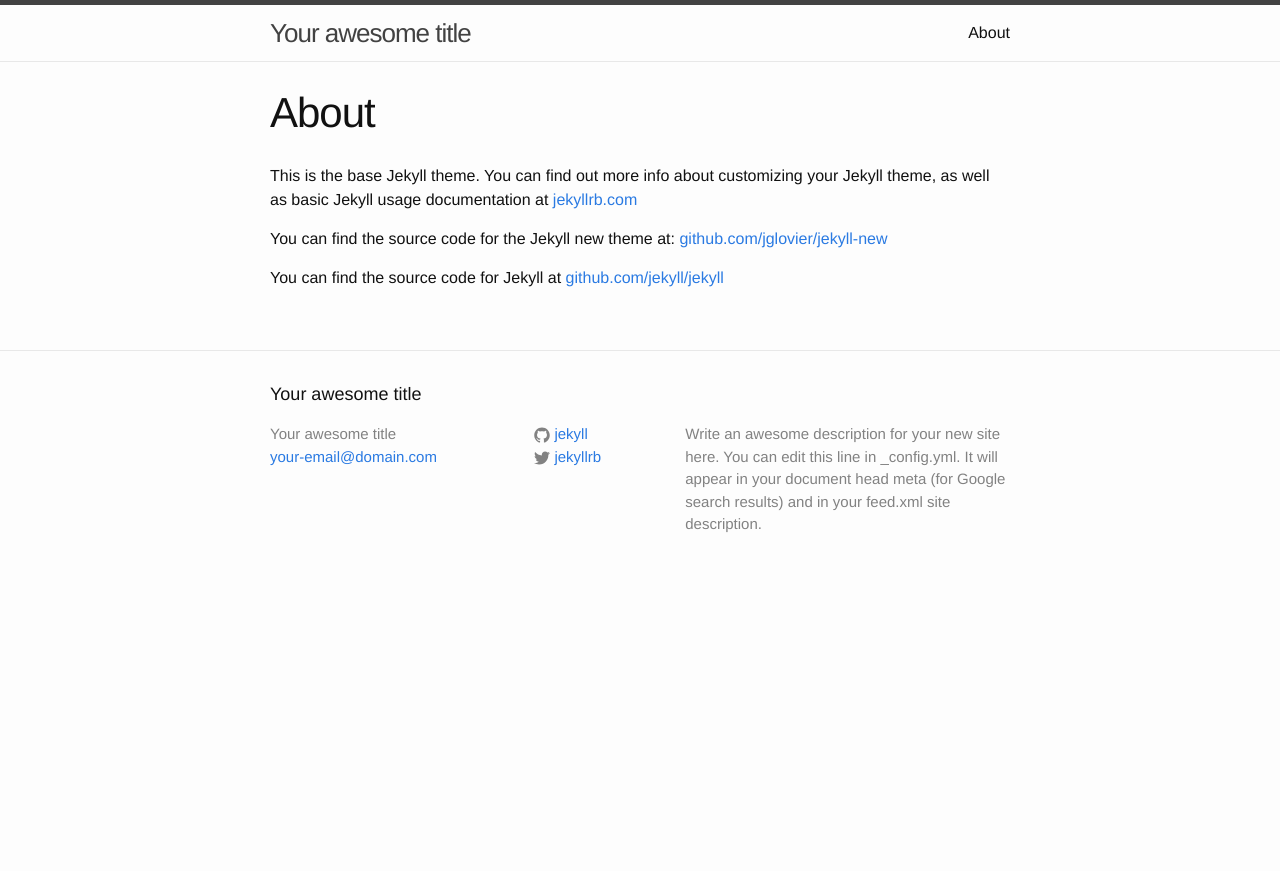
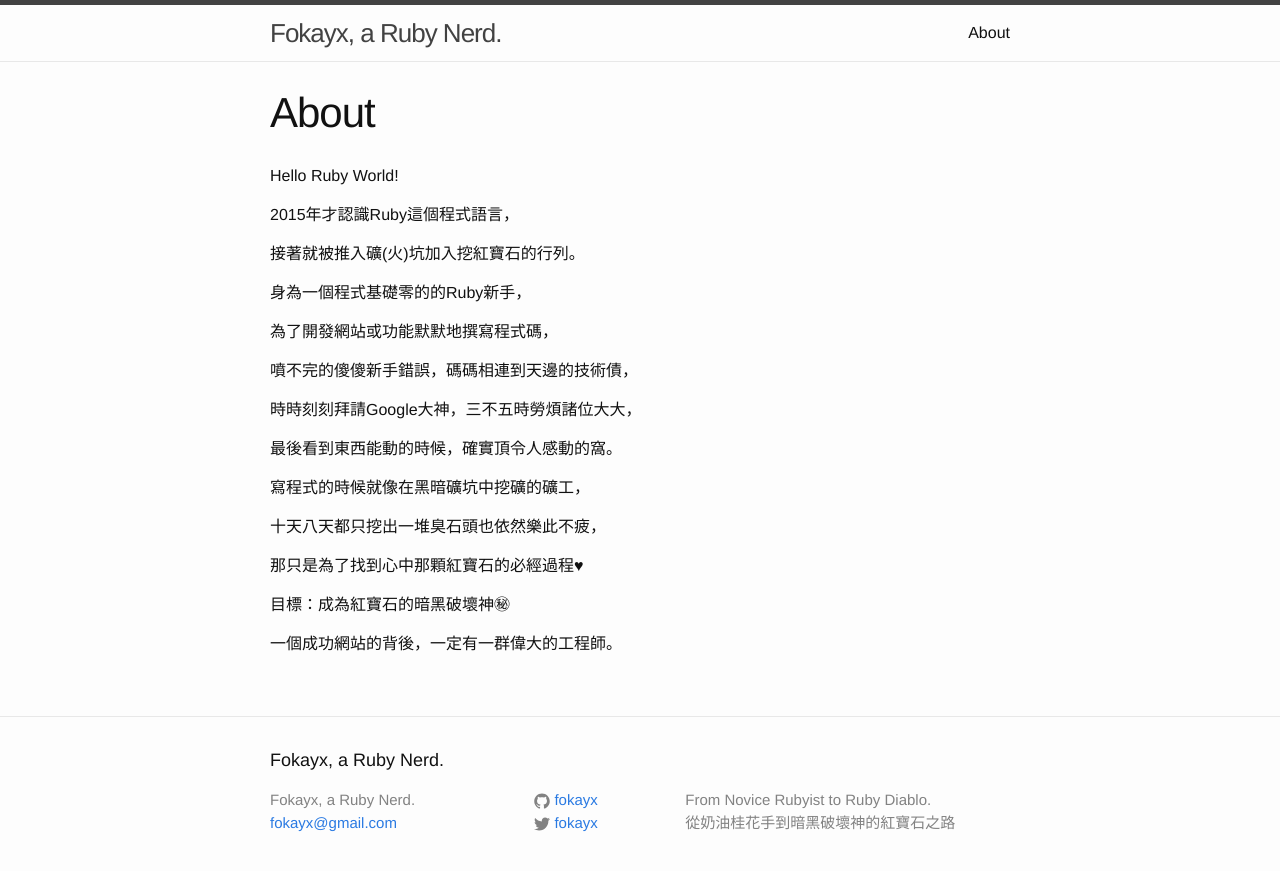
Before and after one commit to fokayx/fokayx.github.io, a Jekyll site: the page built from about.md, in a window 1280 px wide. Shown: the top 871 px of the page. Built offline with Jekyll 4.4.1, drawn with Linux system fonts in a browser that asks for light colours.

Commit message:
Welcome to Fokayx, a Ruby Nerd

```diff
--- a/_config.yml
+++ b/_config.yml
@@ -1,14 +1,13 @@
 # Site settings
-title: Your awesome title
-email: your-email@domain.com
+title: Fokayx, a Ruby Nerd.
+email: fokayx@gmail.com
 description: > # this means to ignore newlines until "baseurl:"
-  Write an awesome description for your new site here. You can edit this
-  line in _config.yml. It will appear in your document head meta (for
-  Google search results) and in your feed.xml site description.
+  From Novice Rubyist to Ruby Diablo.<br>
+  從奶油桂花手到暗黑破壞神的紅寶石之路
 baseurl: "" # the subpath of your site, e.g. /blog/
-url: "http://yourdomain.com" # the base hostname & protocol for your site
-twitter_username: jekyllrb
-github_username:  jekyll
+url: "http://fokayx.github.io" # the base hostname & protocol for your site
+twitter_username: fokayx
+github_username:  fokayx
 
 # Build settings
 markdown: kramdown
--- a/about.md
+++ b/about.md
@@ -4,8 +4,28 @@ title: About
 permalink: /about/
 ---
 
-This is the base Jekyll theme. You can find out more info about customizing your Jekyll theme, as well as basic Jekyll usage documentation at [jekyllrb.com](http://jekyllrb.com/)
+Hello Ruby World!
 
-You can find the source code for the Jekyll new theme at: [github.com/jglovier/jekyll-new](https://github.com/jglovier/jekyll-new)
+2015年才認識Ruby這個程式語言，
 
-You can find the source code for Jekyll at [github.com/jekyll/jekyll](https://github.com/jekyll/jekyll)
+接著就被推入礦(火)坑加入挖紅寶石的行列。
+
+身為一個程式基礎零的的Ruby新手，
+
+為了開發網站或功能默默地撰寫程式碼，
+
+噴不完的傻傻新手錯誤，碼碼相連到天邊的技術債，
+
+時時刻刻拜請Google大神，三不五時勞煩諸位大大，
+
+最後看到東西能動的時候，確實頂令人感動的窩。
+
+寫程式的時候就像在黑暗礦坑中挖礦的礦工，
+
+十天八天都只挖出一堆臭石頭也依然樂此不疲，
+
+那只是為了找到心中那顆紅寶石的必經過程♥
+
+目標：成為紅寶石的暗黑破壞神㊙
+
+一個成功網站的背後，一定有一群偉大的工程師。
```
Also changed, not shown: Gemfile (added, +7 -0 lines), _posts/2015-05-11-first-post.md (added, +14 -0 lines), _posts/2015-05-11-welcome-to-jekyll.markdown (deleted, +0 -25 lines), Gemfile.lock (added).
